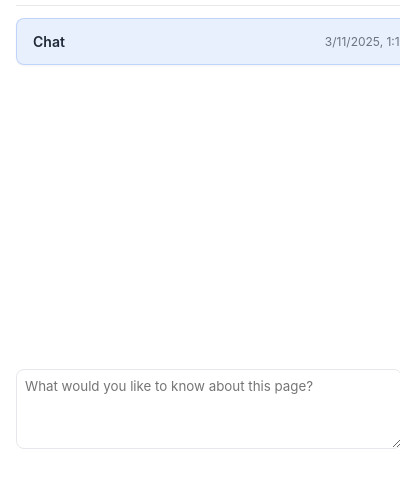
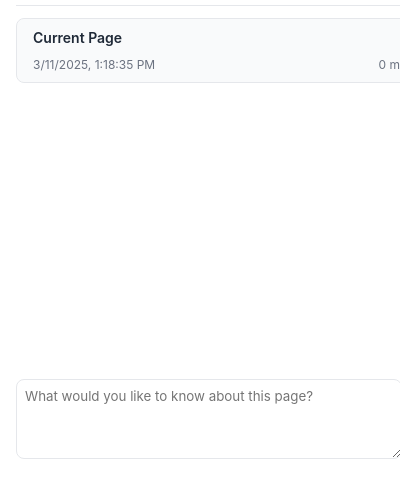
Before and after one commit to urilivshits/pageinference, a browser extension: page popup.html in a window 400 px wide. Both pictures are taken after a click on the button "Chat". Shown: the part 55-552 px from the top of the page. Drawn offline with Linux system fonts and the light colour scheme.

Commit message:
Enhance Conversation Header with Dynamic Message Count and Styling
- Refactor conversation info display in popup to show more detailed session metadata
- Add dynamic message count alongside session timestamp
- Improve title and timestamp layout with flexible styling
- Update updateConversationInfo() to support new display format
- Modify CSS to accommodate new conversation header structure
- Enhance message tracking and display in chat sessions

```diff
--- a/popup.html
+++ b/popup.html
@@ -18,8 +18,8 @@
     </header>
 
     <div id="currentConversationInfo" class="conversation-info">
-      <span id="currentConversationTitle">Current Conversation</span>
-      <span id="currentConversationTimestamp"></span>
+      <div id="currentConversationTitle" class="chat-session-title"></div>
+      <div id="currentConversationTimestamp" class="session-meta"></div>
     </div>
 
     <div id="mainContent" class="content-area">
--- a/popup.js
+++ b/popup.js
@@ -503,18 +503,45 @@ function updateConversationInfo(sessionInfo = null) {
   if (!sessionInfo) {
     sessionInfo = {
       title: currentPageTitle || 'Current Page',
-      created: new Date().toISOString()
+      created: new Date().toISOString(),
+      messageCount: 0,
+      lastUserRequest: ''
     };
   }
 
-  // Update the conversation title
-  currentConversationTitle.textContent = truncateText(sessionInfo.title, 40);
-  currentConversationTitle.title = sessionInfo.title; // Full title on hover
+  // Clear previous content
+  currentConversationTitle.innerHTML = '';
 
-  // Format and update the timestamp
+  // Create webpage title element - now takes full width
+  const title = document.createElement('span');
+  title.classList.add('webpage-title');
+  title.title = sessionInfo.title || 'Current Page';
+  title.textContent = truncateText(sessionInfo.title || 'Current Page', 50); // Increased length since using full width
+
+  // Add webpage title to the title container
+  currentConversationTitle.appendChild(title);
+
+  // Format and update the timestamp with time on left, message count on right
   const timestamp = new Date(sessionInfo.created);
   const formattedTime = timestamp.toLocaleString();
-  currentConversationTimestamp.textContent = formattedTime;
+
+  // Create date span for left side
+  const dateSpan = document.createElement('span');
+  dateSpan.classList.add('session-date');
+  dateSpan.textContent = formattedTime;
+
+  // Create message count span for right side
+  const countSpan = document.createElement('span');
+  countSpan.classList.add('message-count');
+  const messageCountText = sessionInfo.messageCount ? `${sessionInfo.messageCount} messages` : '0 messages';
+  countSpan.textContent = messageCountText;
+
+  // Clear previous timestamp content
+  currentConversationTimestamp.innerHTML = '';
+
+  // Add both spans to the timestamp container
+  currentConversationTimestamp.appendChild(dateSpan);
+  currentConversationTimestamp.appendChild(countSpan);
 
   // Make sure the info bar is visible
   currentConversationInfo.classList.remove('hidden');
@@ -566,13 +593,14 @@ async function startNewConversation() {
   // Mark as new conversation
   isInNewConversation = true;
 
-  const conversationInfo = {
-    title: currentPageTitle || 'Chat',
-    created: new Date().toISOString()
-  };
-
-  // Update conversation info
-  updateConversationInfo(conversationInfo);
+  // Update conversation info with the new format
+  updateConversationInfo({
+    title: currentPageTitle || 'Current Page',
+    created: new Date().toISOString(),
+    messageCount: 0,
+    // We still track lastUserRequest for storage, though it's not displayed
+    lastUserRequest: ''
+  });
 
   // Save this as a new chat session immediately with initial empty last user request
   await saveChatSession(currentTabId, currentUrl, currentPageLoadId, [], 'New conversation');
@@ -685,6 +713,25 @@ async function addMessageToChat(role, content) {
   // Apply appropriate styling based on role
   if (role === 'user') {
     messageElement.classList.add('user-message');
+
+    // Update conversation info with this latest user message
+    // Get current session info
+    try {
+      const { chatSessions = [] } = await chrome.storage.local.get('chatSessions');
+      const currentSession = chatSessions.find(s => s.pageLoadId === currentPageLoadId);
+
+      if (currentSession) {
+        updateConversationInfo({
+          title: currentSession.title || 'Current Page',
+          created: currentSession.created,
+          lastUpdated: new Date().toISOString(),
+          messageCount: (currentSession.messageCount || 0) + 1,
+          lastUserRequest: content
+        });
+      }
+    } catch (error) {
+      console.error('Error updating conversation info with latest message:', error);
+    }
   } else if (role === 'assistant') {
     messageElement.classList.add('ai-message');
   } else if (role === 'system') {
@@ -888,6 +935,19 @@ async function saveChatSession(tabId, url, pageLoadId, history, lastUserRequest)
         tabId: tabId, // Store the tab ID for backward compatibility
         lastUserRequest: lastUserRequest || chatSessions[existingIndex].lastUserRequest // Keep existing lastUserRequest if new one not provided
       };
+
+      // If this is the current session, also update the conversation info display
+      if (chatSessions[existingIndex].pageLoadId === currentPageLoadId) {
+        updateConversationInfo({
+          title: chatSessions[existingIndex].title || 'Current Page',
+          created: chatSessions[existingIndex].created,
+          lastUpdated: chatSessions[existingIndex].lastUpdated,
+          messageCount: chatSessions[existingIndex].messageCount,
+          // Still tracking lastUserRequest for storage purposes
+          // even though it's not displayed in the header anymore
+          lastUserRequest: chatSessions[existingIndex].lastUserRequest || ''
+        });
+      }
     } else {
       // Add new session
       console.log('Adding new session to chat sessions');
@@ -1258,7 +1318,8 @@ async function loadAndDisplayChatSession(pageLoadId, sessionInfo = null) {
                 url: session.url,
                 created: session.created,
                 lastUpdated: session.lastUpdated,
-                messageCount: session.messageCount
+                messageCount: session.messageCount,
+                lastUserRequest: session.lastUserRequest || ''
             };
         }
 
--- a/styles.css
+++ b/styles.css
@@ -490,25 +490,51 @@ select {
 
 /* Conversation info styles */
 .conversation-info {
-  background-color: var(--conversation-info-bg);
-  border: 1px solid var(--conversation-info-border);
+  margin-bottom: 0.5rem;
+  padding: 0.5rem 1rem;
   border-radius: var(--border-radius-medium);
-  padding: 0.75rem 1rem;
-  margin-bottom: 1rem;
+  background-color: var(--sessions-bg);
   display: flex;
-  justify-content: space-between;
-  align-items: center;
+  flex-direction: column;
   font-size: 0.875rem;
-  box-shadow: var(--shadow-sm);
+  border: 1px solid var(--border-color);
 }
 
 #currentConversationTitle {
   font-weight: 600;
+  margin-bottom: 0.5rem;
+  display: flex;
 }
 
 #currentConversationTimestamp {
   color: var(--info-text);
   font-size: 0.75rem;
+  display: flex;
+  justify-content: space-between;
+}
+
+/* Adjust conversation info title to use full width */
+.conversation-info .webpage-title {
+  width: 100%;
+  overflow: hidden;
+  text-overflow: ellipsis;
+  white-space: nowrap;
+}
+
+/* Maintain the existing style for the history items */
+.chat-session-title .webpage-title {
+  width: 50%;
+  overflow: hidden;
+  text-overflow: ellipsis;
+  white-space: nowrap;
+}
+
+.conversation-info .session-date {
+  margin-right: 0;
+}
+
+.conversation-info .message-count {
+  margin-right: 0;
 }
 
 /* Chat sessions styles */
@@ -590,12 +616,13 @@ select {
   color: var(--info-text);
 }
 
+/* Keep session date on left and message count on right */
 .session-date {
-  margin-right: 1rem;
+  margin-right: auto; /* Push to the left */
 }
 
 .message-count {
-  margin-right: 1rem;
+  margin-left: auto; /* Push to the right */
 }
 
 .empty-state {
```
